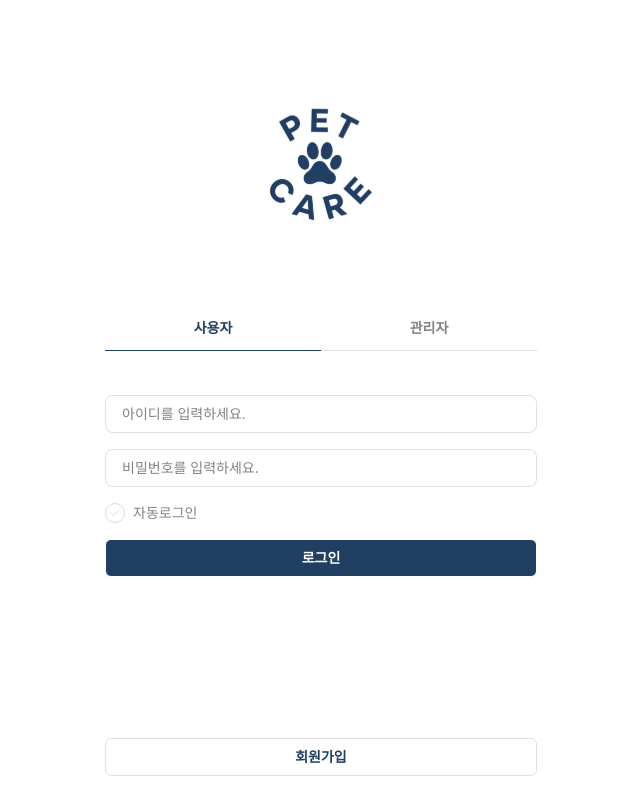
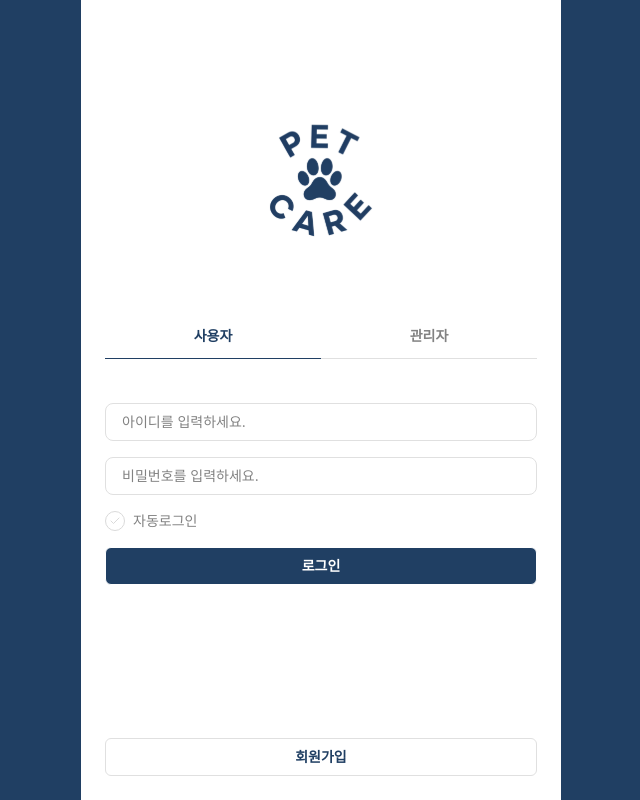
Before and after one commit to nguswjd/PetCare_client, a React (Vite) app: page /login in a window 1280 px wide. Shown: the whole page, without its empty margins (319-959 px from the left). Built offline with nearby package versions, Linux system fonts and the light colour scheme.

Commit message:
style: 바디 색상 변경

```diff
--- a/src/App.tsx
+++ b/src/App.tsx
@@ -4,7 +4,7 @@ import Footer from "./components/footer";
 
 function MainPage() {
   return (
-    <div className="flex flex-col h-dvh">
+    <div className="bg-white flex flex-col h-dvh">
       <main className="flex-1 overflow-auto">Main Page</main>
       <Footer />
     </div>
--- a/src/index.css
+++ b/src/index.css
@@ -49,7 +49,7 @@
 
 @layer base {
   body {
-    @apply bg-background text-foreground;
+    @apply bg-main-1 text-foreground;
   }
 
   [data-placeholder] {
--- a/src/pages/login.tsx
+++ b/src/pages/login.tsx
@@ -4,13 +4,13 @@ import Input from "@/components/ui/input";
 
 function Login() {
   return (
-    <div className="max-w-120 mx-auto flex flex-col h-dvh">
-      <header className="mt-26 w-full flex justify-center">
+    <div className="bg-white max-w-120 mx-auto flex flex-col h-dvh">
+      <header className="mt-[15vh] w-full flex justify-center">
         <h1>
           <img src="/PetCare_logo.svg" className="w-30 h-30" alt="설명" />
         </h1>
       </header>
-      <main className="flex flex-col items-center justify-center flex-1 gap-4 px-6 -mt-20">
+      <main className="flex flex-col items-center justify-center flex-1 gap-4 px-6 -mt-[10vh]">
         <div className="flex w-full mb-7">
           <Button className="w-full" variant="user" label="사용자" />
           <Button
```
